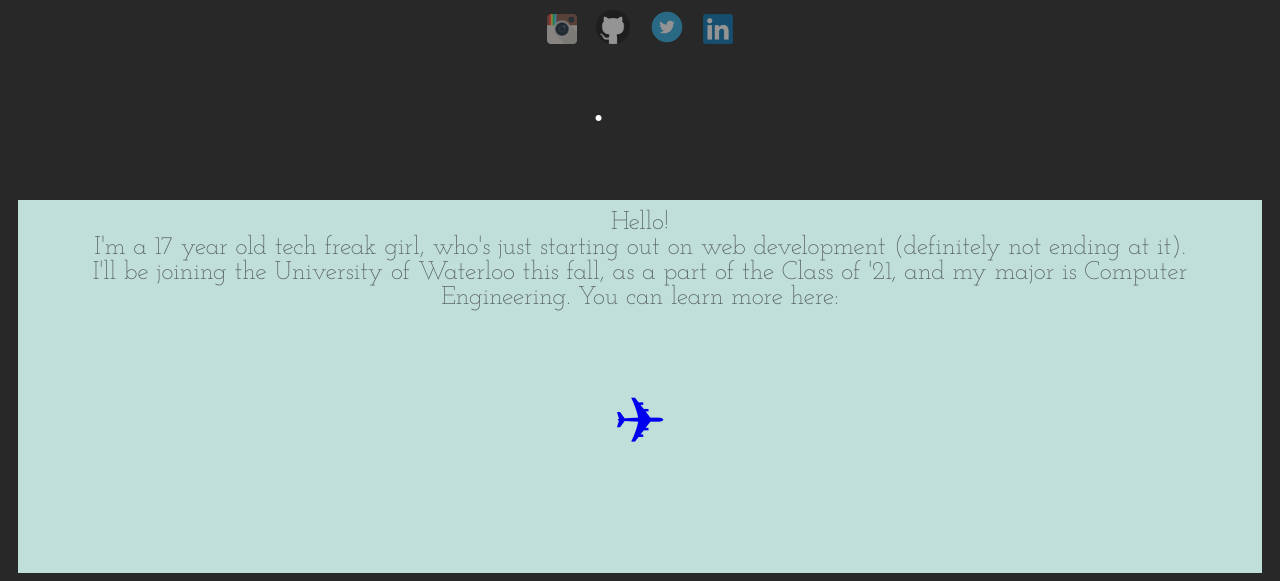
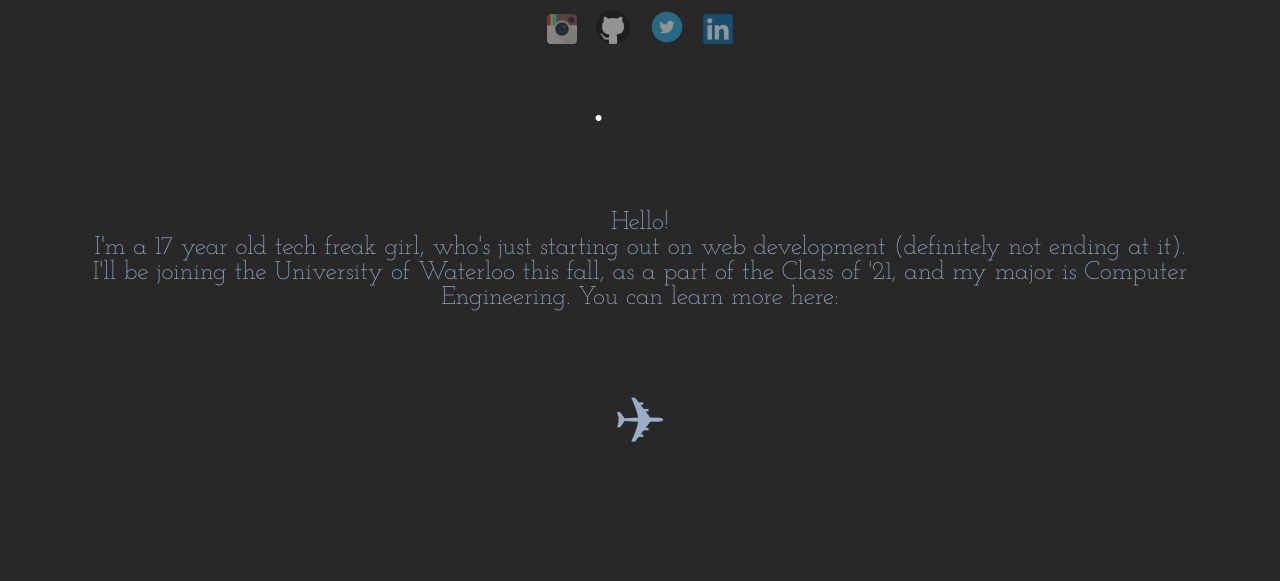
Before and after one commit to prachig98/prachig98.github.io, a PHP site: page / in a window 1280 px wide; the page is wider, and only the part inside the window is pictured. Shown: the part 330-911 px from the top of that part. Run offline with PHP 8.4, Linux system fonts and the light colour scheme.

Commit message:
Update style.css

```diff
--- a/css/style.css
+++ b/css/style.css
@@ -4,6 +4,7 @@ body{
     font-family: 'Josefin Slab', serif;
     align-items: center;
 }
+
 .box{
     padding: 50px 50px 50px 50px;
     text-align: center;
@@ -12,6 +13,7 @@ body{
     color: white;
     font-size: 4em;
     }
+
 .me{
     padding: 0px 0px 0px 20px;
 }
@@ -32,7 +34,7 @@ body>article>a{
 .aboutme{
     text-align: center;
     font-size: 0.4em;
-    color: #545b5f;
+    color: #98AFC7;
     padding: 10px 15px 10px 15px;
 }
 
@@ -86,20 +88,15 @@ body>article>a>img:hover{
     padding: 0px 0px 0px 0px;
     animation: bounceFront 1.9s infinite linear;
     font-weight: bold;
+
 }
-
 
 .caption {
     font-size: 0.4em;
 }
-.about{
-    background-color: #c0dfd9;
-    }
-
-.stuff{
-    background-color: #c2dfff;
-    }
-
-.links{
-    background-color: #b0aac2;
-    }
+a:link{
+    color: #98AFC7;
+}
+a:visited{
+    color: #98AFC7;
+}
```
